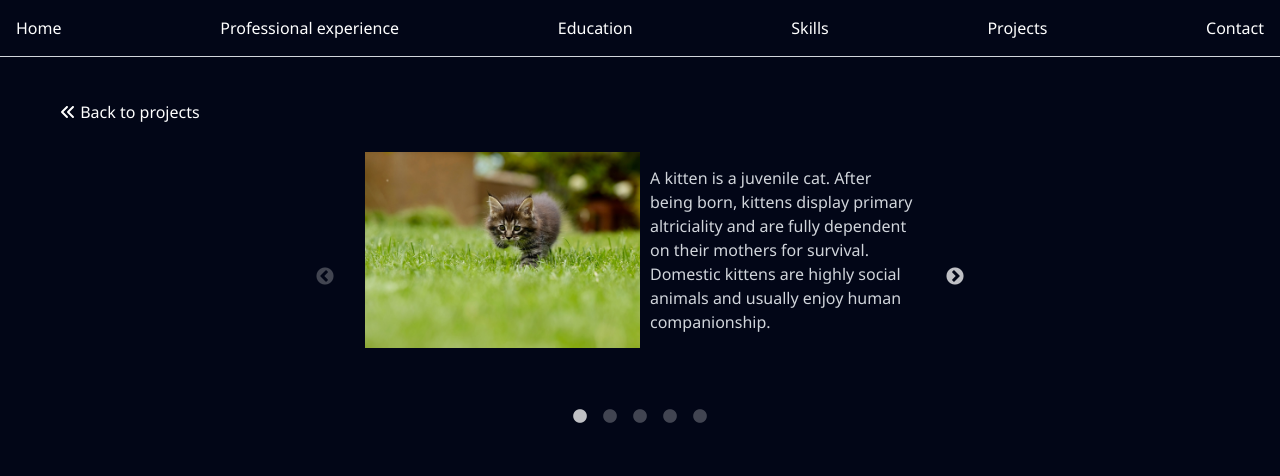
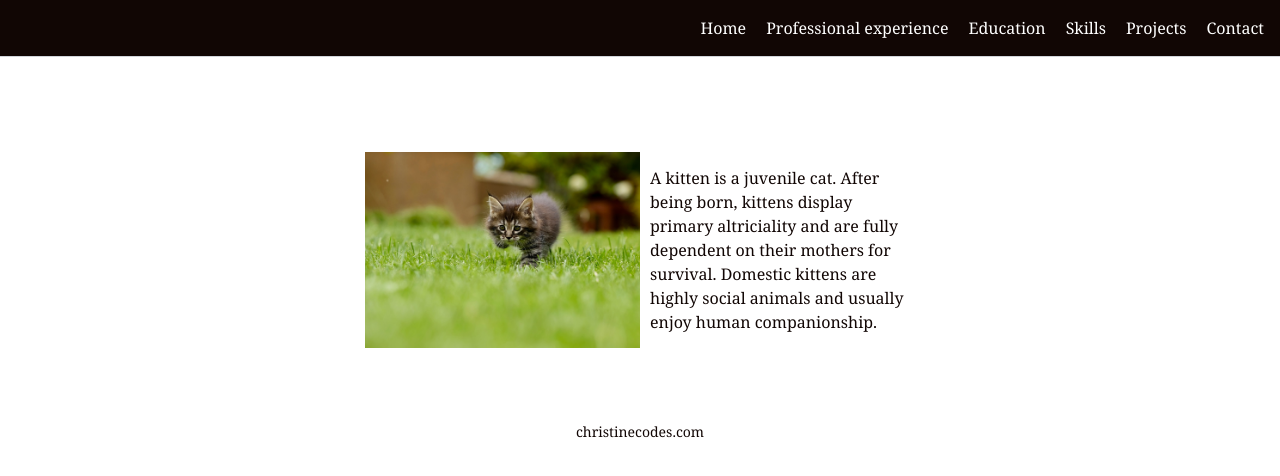
Before and after one commit to cmooreDT/react-website, a React (Create React App) app: page /carousel in a window 1280 px wide. Shown: the top 476 px of the page. Built offline with nearby package versions, Linux system fonts and the light colour scheme.

Commit message:
updated accessibility, colors, and spacing

```diff
--- a/public/index.html
+++ b/public/index.html
@@ -42,7 +42,7 @@
     var sc_security="28e68e52";
   </script>
   <script type="text/javascript" src="https://www.statcounter.com/counter/counter.js" async></script>
-  <body class="bg-slate-950">
+  <body class="bg-white text-off-black font-serif">
     <noscript>You need to enable JavaScript to run this app.</noscript>
     <div id="root"></div>
     <!--
--- a/src/App.js
+++ b/src/App.js
@@ -17,8 +17,10 @@ import './App.css';
 export default function App() {
     return (
         <Router>
-            <Navbar />
-            <main id="home" className="container mx-auto px-10 text-gray-300 body-font pt-20">
+            <header>
+                <Navbar />
+            </header>
+            <main id="home" className="bg-white text-off-black font-serif container mx-auto pt-20 px-5 md:px-2 lg:px-10">
                 <Routes>
                     <Route
                         path="/"
@@ -36,6 +38,9 @@ export default function App() {
                     <Route path="/carousel" element={<Carousel />} />
                 </Routes>
             </main>
+            <footer className="mb-5 text-center text-sm">
+                christinecodes.com
+            </footer>
         </Router>
     );
 }
--- a/src/components/Education.js
+++ b/src/components/Education.js
@@ -4,15 +4,15 @@ import data from "../data/education.json"
 
 export default function Education() {
     return (
-        <section id="education" className="pt-20">
+        <section id="education" className="py-20 border-b-2 border-b-off-black">
         <div className="w-full lg:pr-24 md:pr-16 flex flex-col md:items-start text-left">
-                <h2 className="sm:text-4xl text-3xl mb-4 font-medium text-white">
+                <h2 className="sm:text-4xl text-3xl mb-4 font-medium">
                     Education
                     {/* and Certifications */}
                 </h2>
                 {data.map((cert, index) => (
                     <div key={index} className="w-full pb-7 mb-7 last:pb-0 last:mb-0 border-b border-gray-300 last:border-b-0">
-                        <h3 className="text-lg font-bold pb-1 text-white">{cert.institution}</h3>
+                        <h3 className="text-lg font-bold pb-1">{cert.institution}</h3>
                         <div className="w-full pb-1">
                             {cert.location}
                         </div>
--- a/src/components/Navbar.js
+++ b/src/components/Navbar.js
@@ -23,31 +23,31 @@ const Navbar = () => {
     }, [navbarOpen]);
     return (
         <>
-            <nav aria-label="site navigation" ref={ref} class="border border-gray-300 md:border-t-0 md:border-r-0 md:border-b md:border-l-0 rounded-md md:rounded-none md:shadow-none transition-all duration-400 fixed h-15 text-white bg-slate-950 md:w-full md:py-4 z-50" role="navigation">
-                <button onClick={() => setNavbarOpen(!navbarOpen)} className="transition hover:text-gray-300 hover:ease-in md:hidden p-4" data-collapse-toggle="navbar-sticky" aria-expanded={navbarOpen} aria-controls="navbar-sticky">
+            <nav aria-label="site navigation" ref={ref} class="bg-off-black text-white font-serif fixed z-50 right-0 h-15 flex flex-col items-end md:block md:w-full md:py-4 border border-gray-300 md:border-x-0 md:border-t-0 rounded-md md:rounded-none md:shadow-none transition-all duration-400" role="navigation">
+                <button id="menubutton" data-collapse-toggle="navbar-sticky" aria-expanded={navbarOpen} aria-haspopup="true" aria-controls="navbar-sticky" onClick={() => setNavbarOpen(!navbarOpen)} className="transition hover:text-gray-300 hover:ease-in-out md:hidden p-4">
                     {!navbarOpen ?
                         <FontAwesomeIcon icon={faBars} />:
                         <FontAwesomeIcon icon={faClose} />
                     }
                     <span className="sr-only">{navbarOpen ? 'close' : 'open'} mobile menu</span>
                 </button>
-                <div className={`${navbarOpen ? 'flex' :'hidden md:flex'} flex-col items-start justify-between mx-auto pb-4 md:pb-0 px-4 space-y-3 md:space-y-0 md:flex-row flex-wrap md:items-center`} id="navbar-sticky">
-                    <NavLink className="transition hover:text-gray-300 hover:underline" smooth to="/#home">
+                <div id="navbar-sticky" role="menu" aria-labelledby="menubutton" className={`${navbarOpen ? 'flex' :'hidden md:flex'} flex-col flex-wrap md:flex-row items-start md:items-center md:justify-end gap-x-5 mx-auto pb-4 md:pb-0 px-4 space-y-3 md:space-y-0 `}>
+                    <NavLink role="menuitem" className="transition hover:text-gray-300 hover:underline hover:ease-in-out" smooth to="/#home">
                         Home
                     </NavLink>
-                    <NavLink className="transition hover:text-gray-300 hover:underline" smooth to="/#resume">
+                    <NavLink role="menuitem" className="transition hover:text-gray-300 hover:underline hover:ease-in-out" smooth to="/#resume">
                         Professional experience
                     </NavLink>
-                    <NavLink className="transition hover:text-gray-300 hover:underline" smooth to="/#education">
+                    <NavLink role="menuitem" className="transition hover:text-gray-300 hover:underline hover:ease-in-out" smooth to="/#education">
                         Education
                     </NavLink>
-                    <NavLink className="transition hover:text-gray-300 hover:underline" smooth to="/#skills">
+                    <NavLink role="menuitem" className="transition hover:text-gray-300 hover:underline hover:ease-in-out" smooth to="/#skills">
                         Skills
                     </NavLink>
-                    <NavLink className="transition hover:text-gray-300 hover:underline" smooth to="/#projects">
+                    <NavLink role="menuitem" className="transition hover:text-gray-300 hover:underline hover:ease-in-out" smooth to="/#projects">
                         Projects
                     </NavLink>
-                    <NavLink className="transition hover:text-gray-300 hover:underline" smooth to="/#contact">
+                    <NavLink role="menuitem" className="transition hover:text-gray-300 hover:underline ease-in-out" smooth to="/#contact">
                         Contact
                     </NavLink>
                 </div>
--- a/src/components/Projects.js
+++ b/src/components/Projects.js
@@ -10,19 +10,19 @@ import { faGithub } from '@fortawesome/free-brands-svg-icons'
 
 export default function Projects() {
     return (
-        <section id="projects" className="pt-20">
+        <section id="projects" className="py-20 border-b-2 border-b-off-black">
             <div className="w-full lg:pr-24 md:pr-16 flex flex-col md:items-start text-left">
-                <h2 className="sm:text-4xl text-3xl mb-4 font-medium text-white">Projects</h2>
+                <h2 className="sm:text-4xl text-3xl mb-4 font-medium">Projects</h2>
                 {projects.map((project, index) => (
-                    <div key={index} className="w-full pb-7 mb-7 last:pb-0 last:mb-0 border-b border-gray-300 last:border-b-0">
-                        <h3 className="text-lg font-bold pb-1 text-white">
+                    <div key={index} className="w-full pb-7 mb-7 last:pb-0 last:mb-0 border-b border-gray-400 last:border-b-0">
+                        <h3 className="text-lg font-bold pb-1">
                             {project.title}
                         </h3>
                         <div className="w-full pb-1">
                             {project.url && (
-                                <Link className="inline-block pr-4 transition hover:text-white hover:ease-in hover:underline" to={project.url}>Demo <FontAwesomeIcon icon={faArrowRight} /></Link>
+                                <Link className="inline-block pr-4 transition hover:text-gray-600 hover:ease-in hover:underline" to={project.url}>Demo <FontAwesomeIcon icon={faArrowRight} /></Link>
                             )}
-                            <Link className="inline-block pr-4 transition hover:text-white hover:ease-in hover:underline" to={project.repo} target="_blank">GitHub repo <FontAwesomeIcon icon={faGithub} /></Link>
+                            <Link className="inline-block pr-4 transition hover:text-gray-600 hover:ease-in hover:underline" to={project.repo} target="_blank">GitHub repo <FontAwesomeIcon icon={faGithub} /></Link>
                         </div>
                         <div className="w-full pb-1">
                             {project.features}
--- a/src/components/Resume.js
+++ b/src/components/Resume.js
@@ -4,12 +4,12 @@ import data from "../data/resume.json";
 
 export default function Resume() {
     return (
-        <section id="resume" className="pt-20">
+        <section id="resume" className="py-20 border-b-2 border-b-off-black">
             <div className="w-full lg:pr-24 md:pr-16 flex flex-col md:items-start text-left">
-                <h2 className="sm:text-4xl text-3xl mb-4 font-medium text-white">Professional experience</h2>
+                <h2 className="sm:text-4xl text-3xl mb-4 font-medium">Professional experience</h2>
                 {data.map((job, index) => (
-                    <div key={index} className="w-full pb-7 mb-7 last:pb-0 last:mb-0 border-b border-gray-300 last:border-b-0">
-                        <h3 className="text-lg font-bold pb-1 text-white">{job.role}</h3>
+                    <div key={index} className="w-full pb-7 mb-7 last:pb-0 last:mb-0 border-b border-gray-400 last:border-b-0">
+                        <h3 className="text-lg font-bold pb-1">{job.role}</h3>
                         <div className="w-full pb-1">
                             <div className="md:inline-block md:w-1/3 sm:w-full pr-10">
                                 {job.company}
--- a/src/components/Skills.js
+++ b/src/components/Skills.js
@@ -3,9 +3,9 @@ import React from "react";
 
 export default function Skills() {
     return (
-        <section id="skills" className="pt-20">
+        <section id="skills" className="py-20 border-b-2 border-b-off-black">
             <div className="w-full lg:pr-24 md:pr-16 flex flex-col md:items-start text-left">
-                <h2 className="sm:text-4xl text-3xl mb-4 font-medium text-white">Skills</h2>
+                <h2 className="sm:text-4xl text-3xl mb-4 font-medium">Skills</h2>
                 <div className="w-full mb-7">
                 CSS3, SASS, LESS, HTML5, Bootstrap 4/5, jQuery, JavaScript, WordPress, WCAG standards, Figma, writing external and internal documentation
                 </div>
--- a/tailwind.config.js
+++ b/tailwind.config.js
@@ -4,7 +4,11 @@ module.exports = {
     "./src/**/*.{js,jsx,ts,tsx}",
   ],
   theme: {
-    extend: {},
+    extend: {
+      colors: {
+        'off-black': '#110604',
+      },
+    },
   },
   plugins: [
     "prettier-plugin-tailwindcss",
```
Also changed, not shown: src/components/About.js (+11 -15 lines), src/components/Contact.js (+4 -4 lines).
